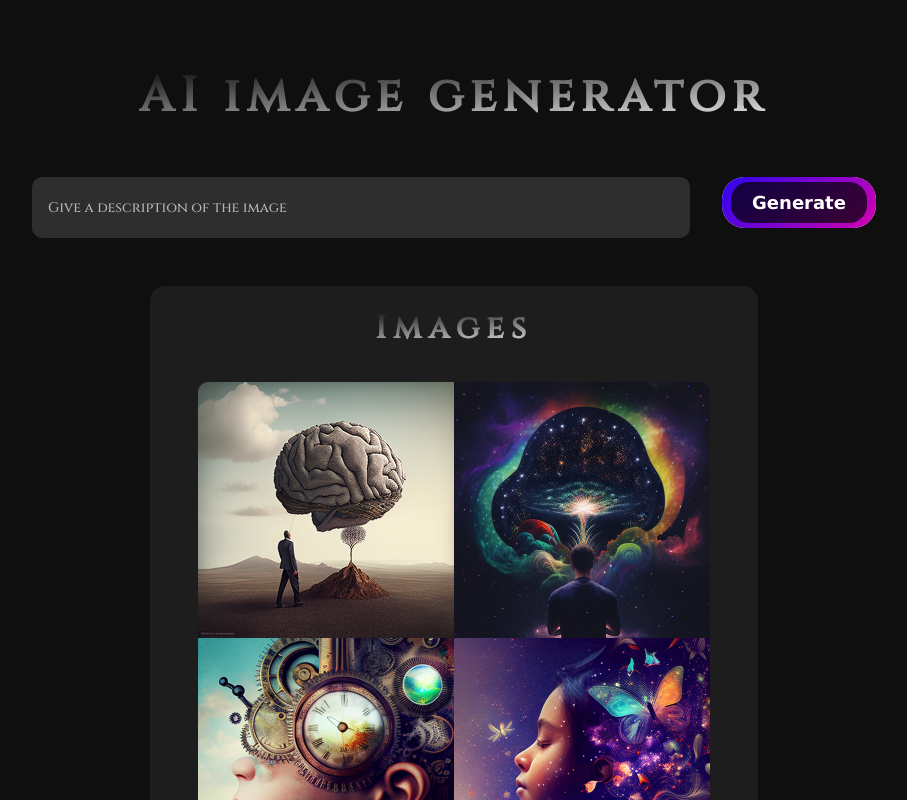
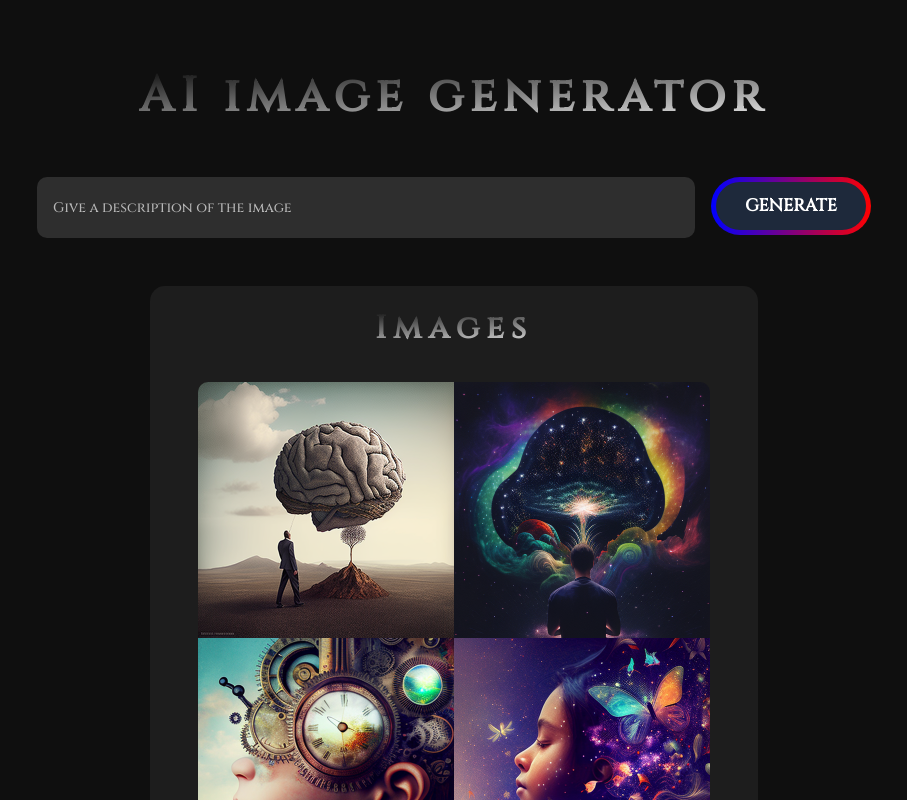
Before and after one commit to mriganka528/Image-generator, a React (Create React App) app: page / in a window 1280 px wide. Shown: the top 800 px of the page, without its empty margins (186-1093 px from the left). Built offline with nearby package versions, Linux system fonts and the light colour scheme; no server answers; the HTML template or start-up script is replaced by a standard one.

Commit message:
Update Generator.module.css

```diff
--- a/src/Components/Generator/Generator.module.css
+++ b/src/Components/Generator/Generator.module.css
@@ -46,77 +46,32 @@
 }
 
 .btn {
+  border: 0 solid;
+  cursor: pointer;
+  font-family: 'Cinzel', serif;
+  font-size: 108%;
+  background: linear-gradient(90deg, blue, red);
+  border-radius: 999px;
+  font-weight: 800;
+  padding: 1.8rem 5rem;
   position: relative;
-  display: flex;
-  align-items: center;
-  justify-content: center;
-  overflow: hidden;
-  padding: 1em 2em;
-  font-size: 15px;
-  margin-left: 2rem;
-  font-weight: bold;
-  border-width: 0;
-  border-radius: 1.5em;
-  transition: .5s ease;
+  text-transform: uppercase;
+  margin-left: 1rem;
 }
 
-.text {
-  font-size: 1.2em;
-  color: white;
-  z-index: 1;
-  font-family: Verdana, Geneva, Tahoma, sans-serif;
-
+.btn span {
+  background: #1e293b;
+  border-radius: 999px;
+  color: #fff;
+  display: grid;
+  inset: 5px;
+  place-items: center;
+  position: absolute;
+  transition: background 0.3s;
 }
 
-.btn::before {
-  position: absolute;
-  content: '';
-  width: 120%;
-  height: 260%;
-  background-image: linear-gradient(135deg, rgba(0, 5, 255, 1) 0%, rgba(255, 0, 159, 1) 100%);
-}
-
-.btn::after {
-  position: absolute;
-  content: '';
-  width: 88%;
-  height: 80%;
-  border-width: 0;
-  border-radius: 1.2em;
-  background-color: black;
-  opacity: .7;
-  transition: .5ms ease;
-}
-
-.btn:hover.btn {
-  transform: scale(1.1);
-}
-
-.btn:hover.btn::after {
-  opacity: .5;
-}
-
-.btn:hover.btn::before {
-  animation: turn_4810 .8s infinite linear;
-}
-
-.btn:active.btn {
-  transform: scale(1.05);
-}
-
-.btn:active.btn::before {
-  transform: scale(1.05);
-  animation: turn_4810 .2s infinite linear;
-}
-
-@keyframes turn_4810 {
-  0% {
-    transform: rotate(0deg);
-  }
-
-  100% {
-    transform: rotate(360deg);
-  }
+.btn:hover span {
+  background: none;
 }
 
 .generated {
@@ -210,9 +165,6 @@
     width: 25rem;
   }
 
-  .btn {
-    margin-left: 1rem;
-  }
 }
 
 @media (max-width:675px) {
@@ -245,8 +197,9 @@
   }
 
   .btn {
-    width: 6.5rem;
-    font-size: 12.5px;
+    font-size: 89%;
+    padding: 1.5rem 3.5rem;
+    margin-left: .8rem;
   }
 
   .downDiv {
@@ -278,12 +231,6 @@
     font-size: .58rem;
   }
 
-  .btn {
-    width: 5rem;
-    margin-left: .5rem;
-    font-size: 10px;
-  }
-
   .generated {
     width: 20.5rem;
     padding-bottom: 1.5rem;
@@ -297,6 +244,12 @@
   .generated img {
     height: 270px;
     width: 270px;
+  }
+
+  .btn {
+    font-size: 66%;
+    padding: 1.25rem 2.7rem;
+    margin-left: .6rem;
   }
 
   .downDiv {
```
